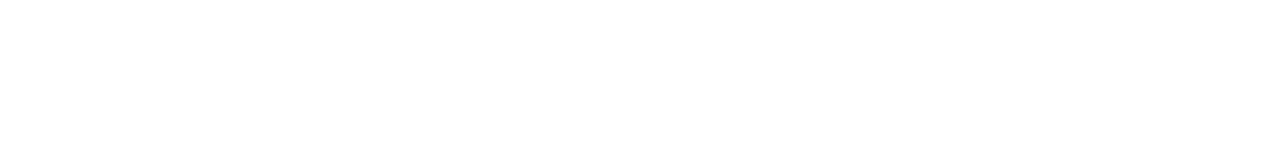
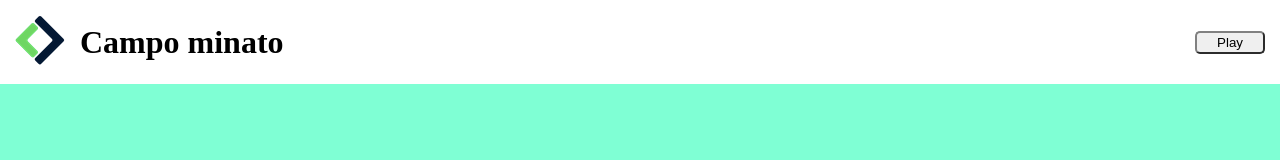
Before and after one commit to Alessandro-Zuddas/js-campominato-grid, a plain HTML site: page index.html in a window 1280 px wide. Drawn offline with Linux system fonts and the light colour scheme.

Commit message:
Aggiunge header

```diff
--- a/css/style.css
+++ b/css/style.css
@@ -1,3 +1,56 @@
 /*----------
   RESET
 ----------*/
+
+*{
+    box-sizing: border-box;
+    margin: 0;
+    padding: 0;
+}
+
+/*----------
+  COMMON
+----------*/
+
+body{
+    background-color: #7fffd4;
+}
+
+/*----------
+  HEADER
+----------*/
+
+header{
+    display: flex;
+    align-items: center;
+    justify-content: space-between;
+    background-color: white;
+}
+
+.header-right{
+    display: flex;
+    align-items: center;
+}
+
+.header-left{
+    margin-right: .9375rem;
+}
+
+.logo{
+    padding: .9375rem .9375rem;
+}
+
+.play-btn{
+    padding: .125rem 1.25rem;
+    border-radius: .3125rem;
+    border-color: grey;
+    cursor: pointer;
+}
+
+/*----------
+  MAIN
+----------*/
+
+/*----------
+  FOOTER
+----------*/
--- a/index.html
+++ b/index.html
@@ -11,7 +11,23 @@
 </head>
 <body>
 
+    <header>
+        <div class="header-right">
+            <div class="logo">
+                <img src="img/logo.png" alt="Logo">
+            </div>
+            <h1 class="title">Campo minato</h1>
+        </div>
+        <div class="header-left">
+            <button class="play-btn">Play</button>
+        </div>
+    </header>
 
+    <main></main>
+
+    <footer>
+
+    </footer>
 
     <script src="js/main.js"></script>
 </body>
```
Also changed, not shown: img/logo.png (added).
